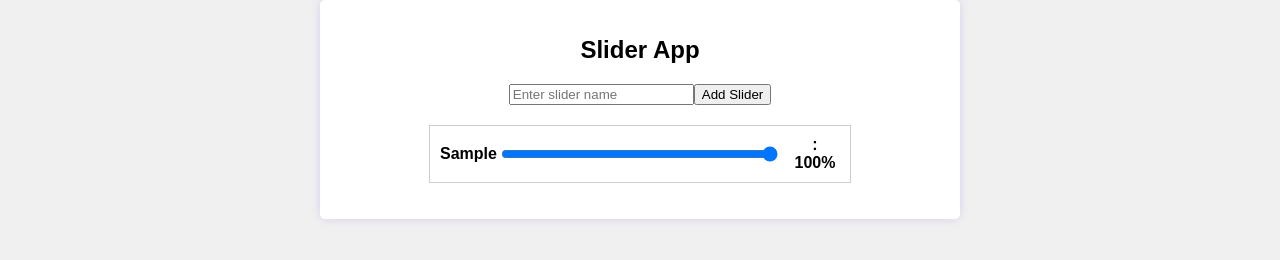
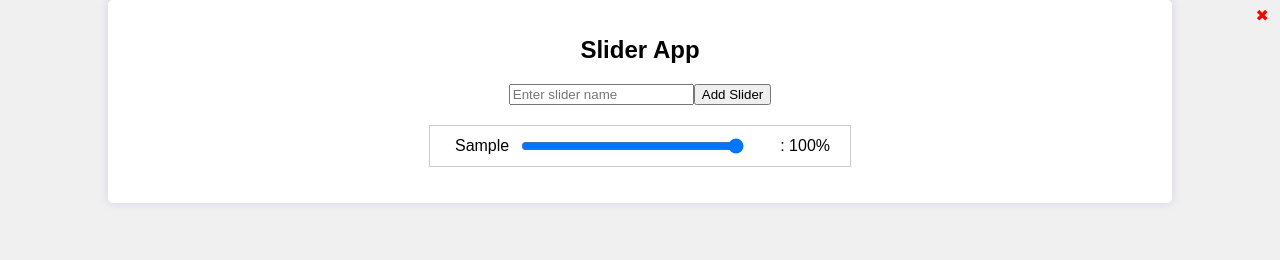
Before and after one commit to Shuja202/sliderapp, a plain HTML site: page index.html in a window 1280 px wide. Both pictures are taken after typing "Sample" into the empty fields and a click on the button "Add Slider". Drawn offline with Linux system fonts and the light colour scheme.

Commit message:
Made with fixed lengths
The container is not expanding, but we have fixed minimum lengths and that works

```diff
--- a/script.js
+++ b/script.js
@@ -36,6 +36,16 @@ function createSlider(name, value) {
     const sliderContainer = document.createElement("div");
     sliderContainer.classList.add("slider-container");
 
+    // Set a minimum width of 400px for slider containers
+    sliderContainer.style.minWidth = "400px";
+
+    // Delete button with Unicode "X" character
+    const deleteButton = document.createElement("button");
+    deleteButton.classList.add("delete-button");
+    deleteButton.innerHTML = "&#10006;"; // Unicode "X" character
+    deleteButton.title = "Delete Slider"; // Optional tooltip text
+
+
     const sliderNameElement = document.createElement("span");
     sliderNameElement.classList.add("slider-name");
     sliderNameElement.textContent = name;
@@ -51,17 +61,41 @@ function createSlider(name, value) {
     sliderValueElement.classList.add("slider-value");
     sliderValueElement.textContent = `${value}%`;
 
+    // Event listener to handle slider removal
+    deleteButton.addEventListener("click", () => {
+        sliderContainer.remove();
+        updateSliderWidth(); // Update the width of all slider containers
+        updateSliderValues();
+    });
+
+
     sliderInput.addEventListener("input", () => {
         sliderValueElement.textContent = `${sliderInput.value}%`;
         updateSliderValues();
     });
 
+    sliderContainer.appendChild(deleteButton); // Add the delete button
     sliderContainer.appendChild(sliderNameElement);
     sliderContainer.appendChild(sliderInput);
     sliderContainer.appendChild(sliderValueElement);
 
 
     return sliderContainer;
+}
+
+// Function to update the width of all slider containers
+function updateSliderWidth() {
+    const sliderContainers = document.querySelectorAll(".slider-container");
+    const numContainers = sliderContainers.length;
+
+    // Calculate the available width for slider inputs
+    const availableWidth = 100 - 15 * numContainers; // 15% for each slider name
+
+    // Update the width of slider inputs
+    sliderContainers.forEach((container) => {
+        const sliderInput = container.querySelector(".slider-input");
+        sliderInput.style.width = `${availableWidth / numContainers}%`;
+    });
 }
 
 function getRandomValue() {
--- a/style.css
+++ b/style.css
@@ -9,7 +9,7 @@ body {
 }
 
 .app-container {
-    max-width: 600px;
+    max-width: 80%;
     margin: 0 auto;
     padding: 20px;
     background-color: white;
@@ -39,10 +39,10 @@ body {
 .slider-container {
     display: flex;
     align-items: center;
-    max-width: 80%;
     border: 1px solid #ccc;
     padding: 10px;
-    width: 400px; /* Adjust the width as needed */
+    max-width: 80%; /* 80% of the screen width */
+    min-width: 400px; /* Minimum width of 400px */
 }
 
 .slider {
@@ -54,16 +54,30 @@ body {
 }
 
 .slider-input {
-    width: 70%;
+    width: 60%; /* 60% for the slider */
 }
 
 .slider-name {
-    width: 15%; /* Adjust the width as needed */
-    font-weight: bold;
-    text-align: left; /* Align the name to the left */
+    width: 20%; /* 20% for the text, including 5px margin */
+    white-space: nowrap;
+    overflow: hidden;
+    text-overflow: ellipsis; /* Display ellipsis for long text */
+    margin-left: 5px; /* 5px margin from the left wall */
 }
 
 .slider-value {
-    margin-left: 10px; /* Add spacing between slider and its value */
-    font-weight: bold; /* Optionally make the value bold */
+    width: 20%; /* 20% for the slider value, including 10px margin on each side */
+    text-align: right;
+    margin: 0 10px; /* 10px margin on each side of the slider value */
 }
+
+.delete-button {
+    background-color: transparent;
+    border: none;
+    color: red;
+    font-size: 16px;
+    cursor: pointer;
+    position: absolute;
+    top: 5px; /* Adjust top positioning */
+    right: 5px; /* Adjust right positioning */
+}
```
